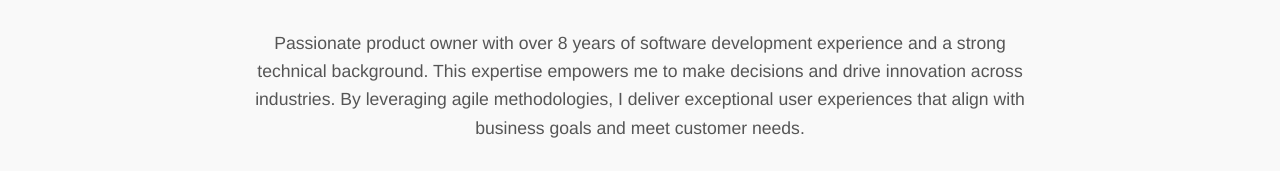
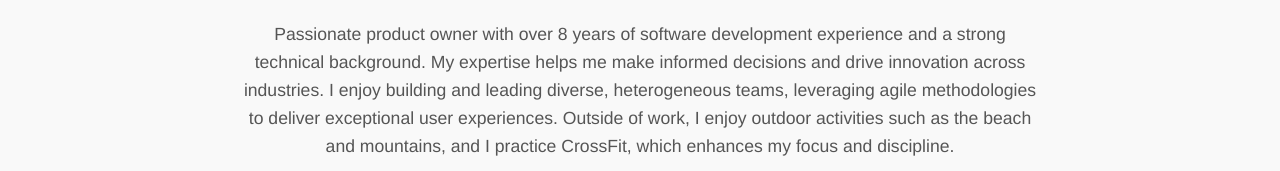
Before and after one commit to msluciano92/personal-blog, a website: page public/index.html in a window 1280 px wide. Shown: the part 364-535 px from the top of the page. Drawn offline with Linux system fonts and the light colour scheme.

Commit message:
Adjusted desc

```diff
--- a/public/index.html
+++ b/public/index.html
@@ -18,7 +18,7 @@
       </div>
 
       <div class="bio-section">
-         <p>Passionate product owner with over <span id="experienceYears"></span> years of software development experience and a strong technical background. This expertise empowers me to make decisions and drive innovation across industries. By leveraging agile methodologies, I deliver exceptional user experiences that align with business goals and meet customer needs.
+         <p>Passionate product owner with over <span id="experienceYears"></span> years of software development experience and a strong technical background. My expertise helps me make informed decisions and drive innovation across industries. I enjoy building and leading diverse, heterogeneous teams, leveraging agile methodologies to deliver exceptional user experiences. Outside of work, I enjoy outdoor activities such as the beach and mountains, and I practice CrossFit, which enhances my focus and discipline.
          </p>
       </div>
 
```
